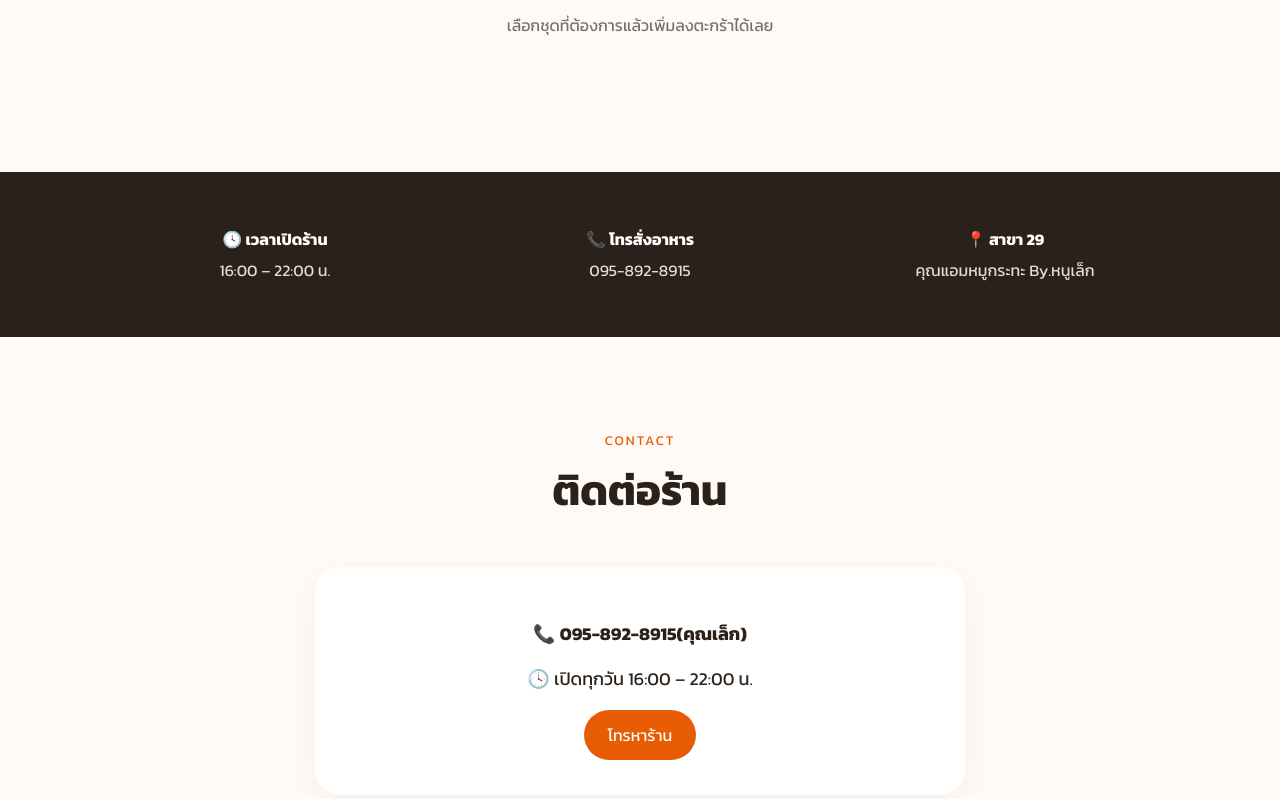
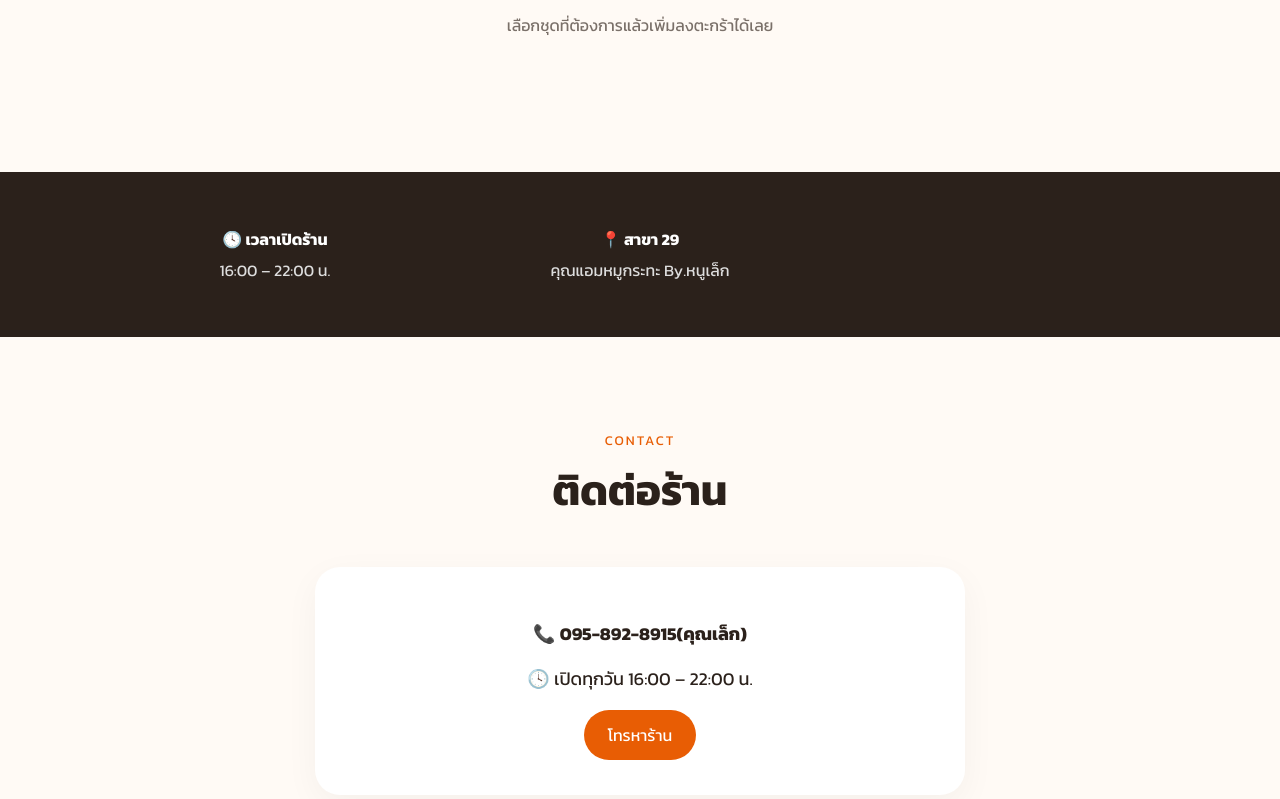
Before and after one commit to nattaweekon05-sys/Testmookrata, a website: page public/index.html in a window 1280 px wide. Shown: the part 910-1709 px from the top of the page. Drawn offline with Linux system fonts and the light colour scheme; no server answers.

Commit message:
Update index.html

```diff
--- a/public/index.html
+++ b/public/index.html
@@ -34,7 +34,6 @@
 
 <section class="info">
   <div><b>🕓 เวลาเปิดร้าน</b><span>16:00 – 22:00 น.</span></div>
-  <div><b>📞 โทรสั่งอาหาร</b><span>095-892-8915</span></div>
   <div><b>📍 สาขา 29</b><span>คุณแอมหมูกระทะ By.หนูเล็ก</span></div>
 </section>
 
```
